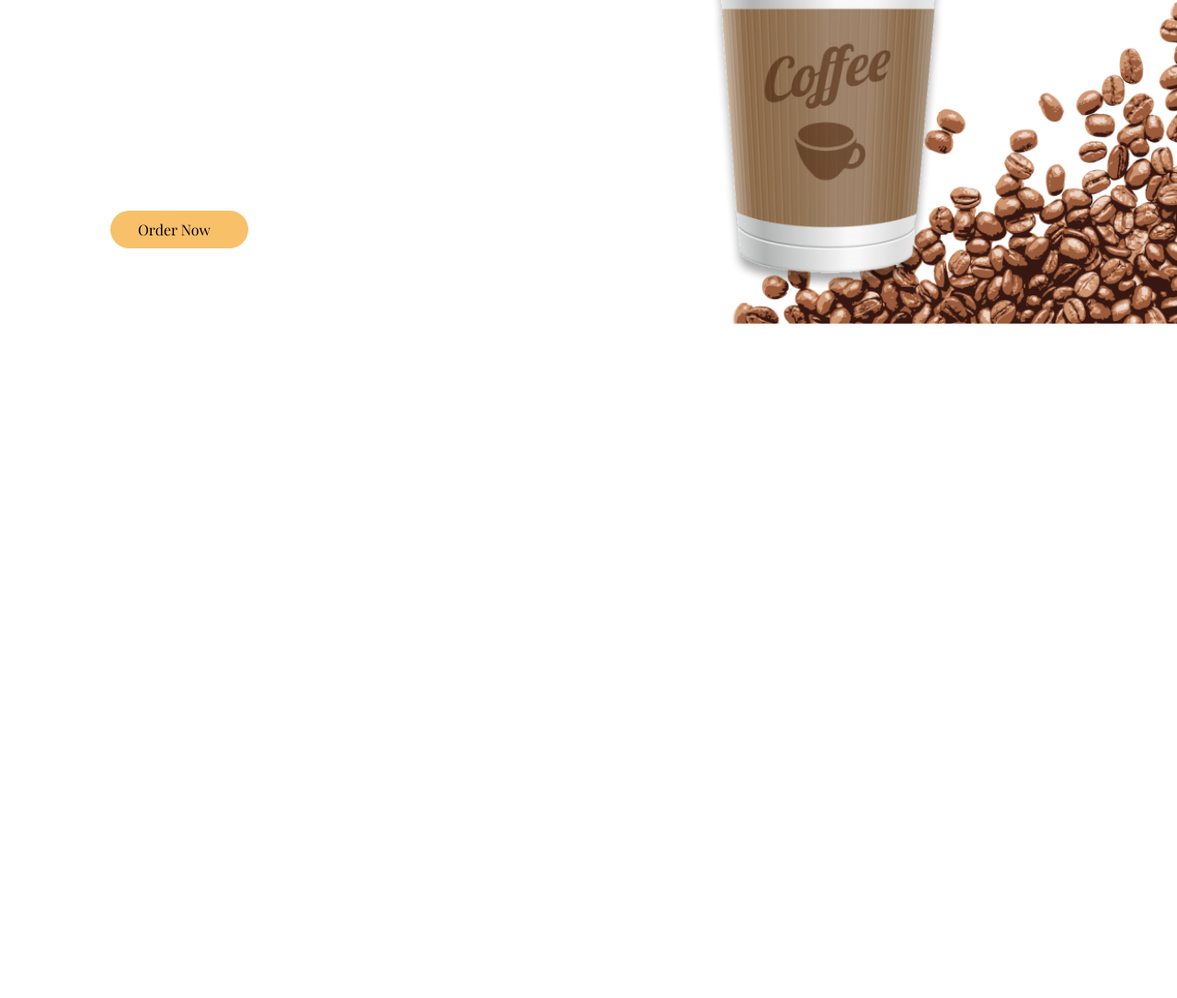
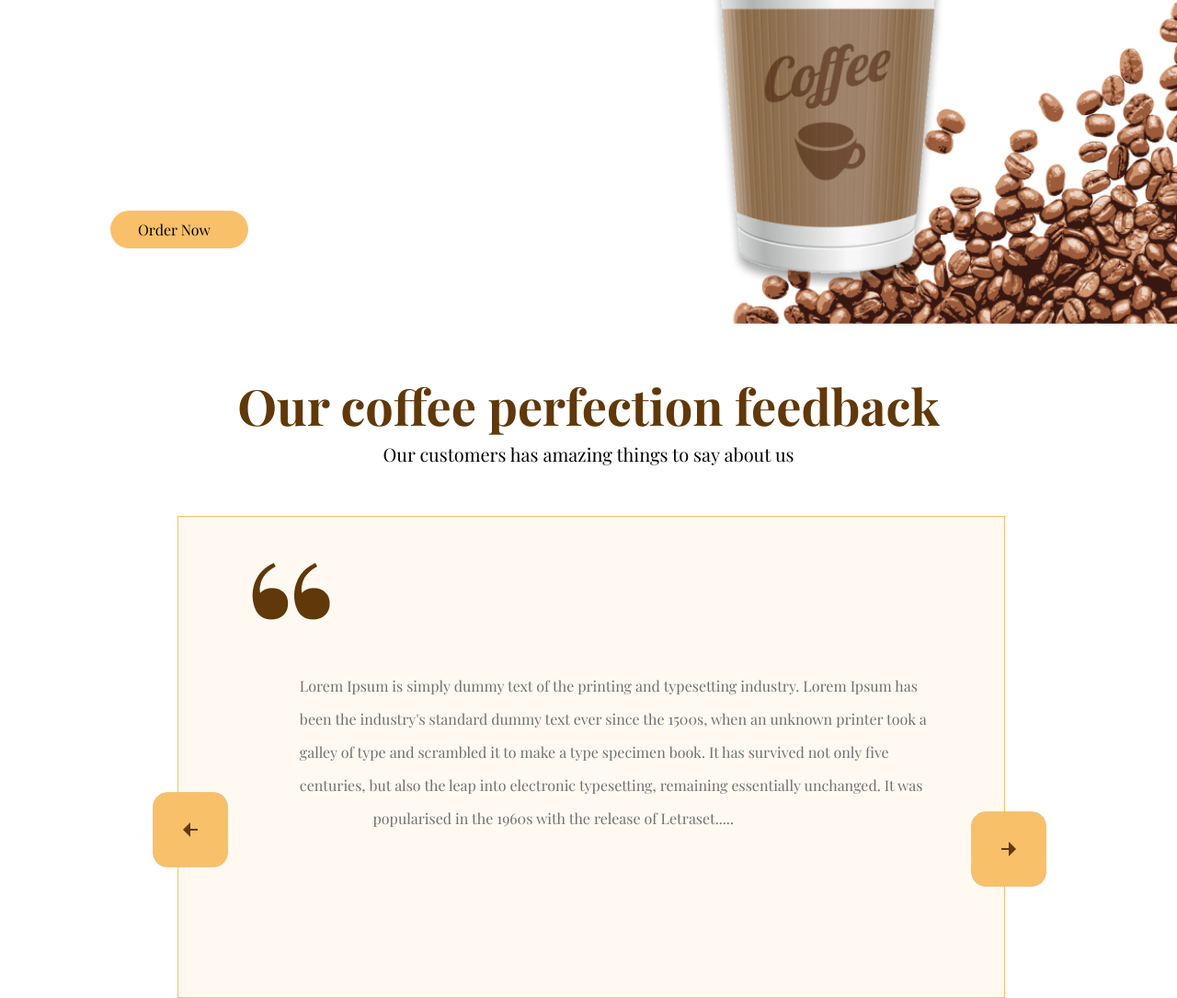
Before and after one commit to D-Venerable1/Bean_Scene_Coffee, a plain HTML site: page index.html in a window 1280 px wide. Shown: the part 3151-4236 px from the top of the page at 92% size. Before the commit the page ends 3507 px from the top, so only its background shows below. Drawn offline with nearby package versions, Linux system fonts and the light colour scheme; a web font is replaced by a local one.

Commit message:
new changes

```diff
--- a/index.css
+++ b/index.css
@@ -296,3 +296,52 @@ color: #603809;
     position: absolute;
     z-index: 1;
 }
+span{
+    font-size: 220px;
+}
+#our, #has{
+    text-align: center;
+}
+#our{
+    font-family: Playfair Display;
+font-size: 54px;
+font-weight: 700px;
+line-height: 71.98px;
+color: #603809;
+margin-top: 50px;
+}
+#has{
+font-family: Playfair Display;
+font-size: 20px;
+font-weight: 400px;
+line-height: 34px;
+}
+.quoted-text pre{
+    color: #707070;
+    margin-top: 50px;
+    margin-left: 20px;
+    line-height: 36px;
+}
+#left{
+    margin-left:770px;
+    margin-top: -150px;
+    /* z-index: 1; */
+}
+#right{
+    margin-left: -120px;
+    margin-top: -120px;
+}
+body{
+}
+.quoted-text #quote{
+    margin-top: 30px;
+}
+.quoted-text{
+    width: 900px;
+    height: 524px;
+    margin-top: 50px;
+    border: 1px solid #F9C06A;
+    background-color: #FFF9F1;
+    margin-left: 193px;
+    padding: 20px 80px;
+}
--- a/index.html
+++ b/index.html
@@ -139,6 +139,20 @@ experience a better life with coffee.</p>
 <img src="./image/cup.png" id="cup">
 <img src="./image/coffee_bean.png" id="coffee-bean">
 </div>
+<h2 id="our">Our coffee perfection feedback</h2>
+<p id="has">Our customers has amazing things to say about us</p>
+<div class="quoted-text">
+    <img src="./image/quote.png" id="quote">
+    <pre>
+        Lorem Ipsum is simply dummy text of the printing and typesetting industry. Lorem Ipsum has
+        been the industry's standard dummy text ever since the 1500s, when an unknown printer took a
+        galley of type and scrambled it to make a type specimen book. It has survived not only five
+        centuries, but also the leap into electronic typesetting, remaining essentially unchanged. It was
+                            popularised in the 1960s with the release of Letraset.....
+    </pre>
+    <img src="./image/Group_42-removebg-preview.png" id="right">
+    <img src="./image/Group_43-removebg-preview.png" id="left">
+</div>
 </main>
 </body>
 </html>
```
Also changed, not shown: image/Group_42-removebg-preview.png (added), image/Group_43-removebg-preview.png (added), image/quote.png (added).
